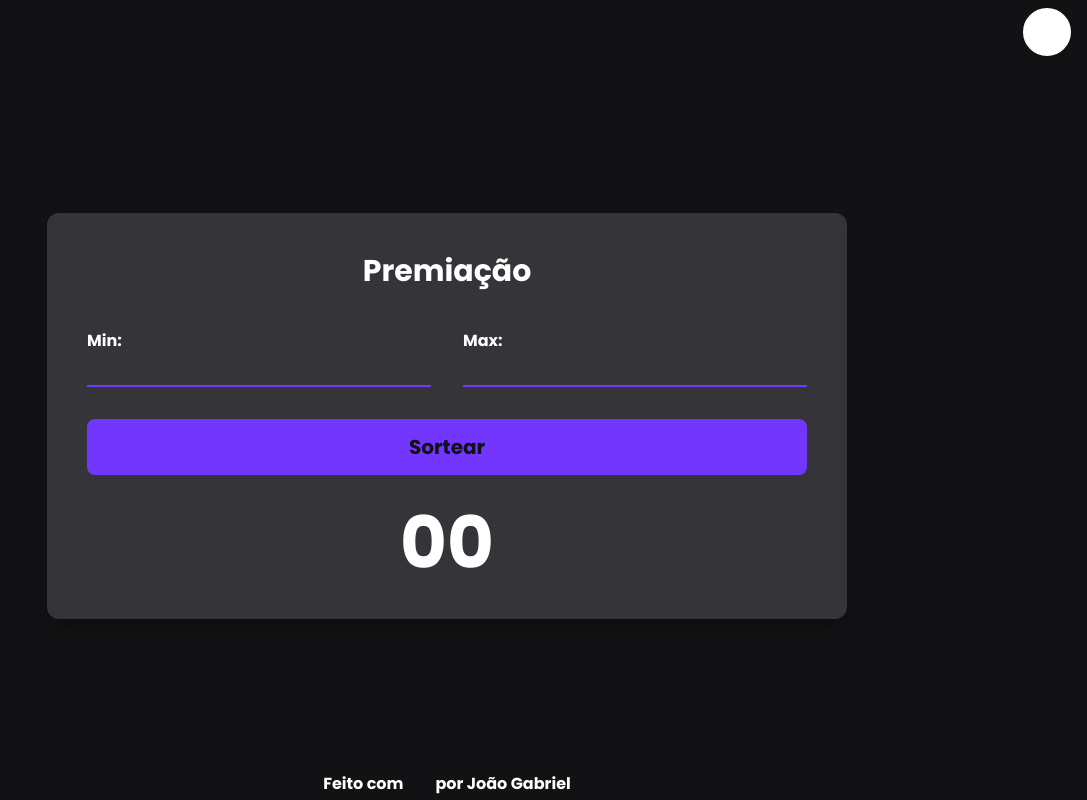
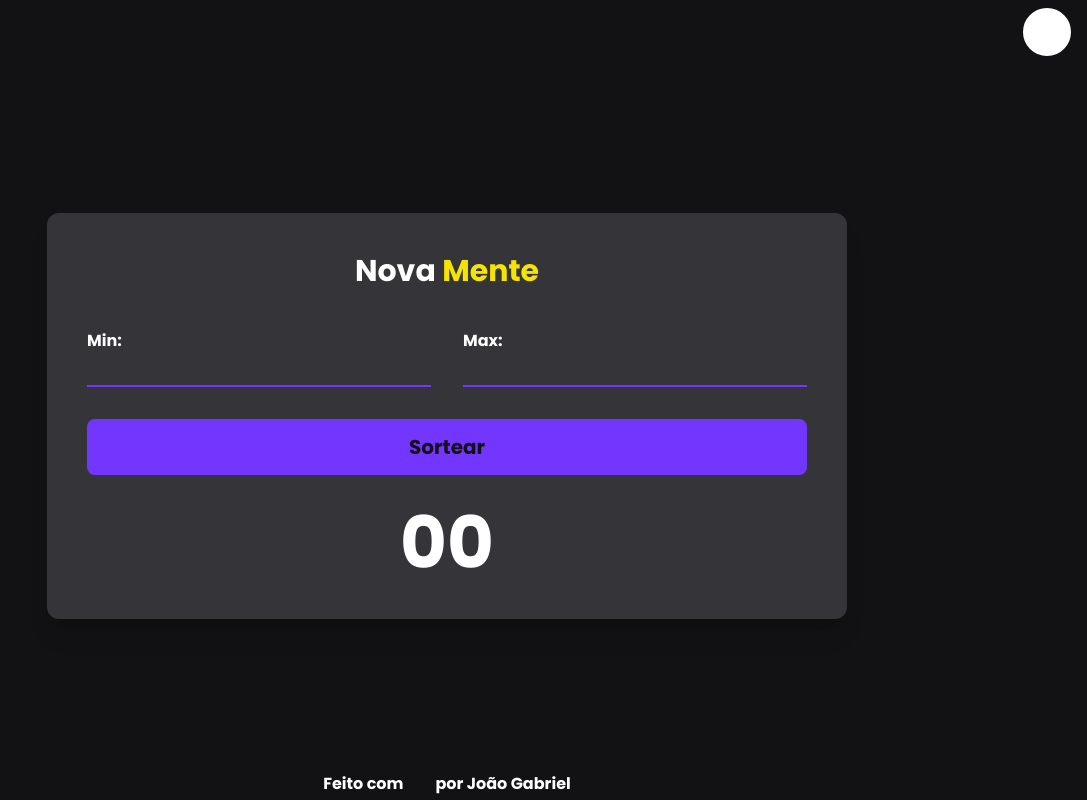
Before and after one commit to JGabriel963/raffle_numbers, a React (Vite) app: page / in a window 1280 px wide. Shown: the whole page, without its empty margins (193-1280 px from the left). Built offline with nearby package versions, Linux system fonts and the light colour scheme; some icons are missing.

Commit message:
Ajeitando bug kkkk

```diff
--- a/src/components/Raffer/index.jsx
+++ b/src/components/Raffer/index.jsx
@@ -15,8 +15,11 @@ export default function Raffer() {
   const raffleNumber = (e) => {
     e.preventDefault();
 
+    setMessage("")
+
     if (raffeNumbers.length === +max - +min + 1) {
       setMessage(":(");
+      setRaffeNumbers([])
       return;
     }
 
@@ -47,7 +50,7 @@ export default function Raffer() {
 
   return (
     <div className="flex flex-col text-center w-[90%] md:w-[800px] bg-secondary-color px-10 py-10 rounded-xl shadow-xl">
-      <h2 className="font-bold text-3xl mb-10">Premiação</h2>
+      <h2 className="font-bold text-3xl mb-10">Nova <span className="text-yellow">Mente</span></h2>
       <form onSubmit={raffleNumber}>
         <div className="flex gap-8 justify-center mb-8">
           <div className="flex flex-col text-left w-1/2">
--- a/tailwind.config.js
+++ b/tailwind.config.js
@@ -12,7 +12,8 @@ export default {
       'black': '#000',
       'white': "#fff",
       'red': "#dc2626",
-      'body-color': '#121214'
+      'body-color': '#121214',
+      'yellow': '#F5E401'
     },
     fontFamily: {
       'poppins': "Poppins",
```
